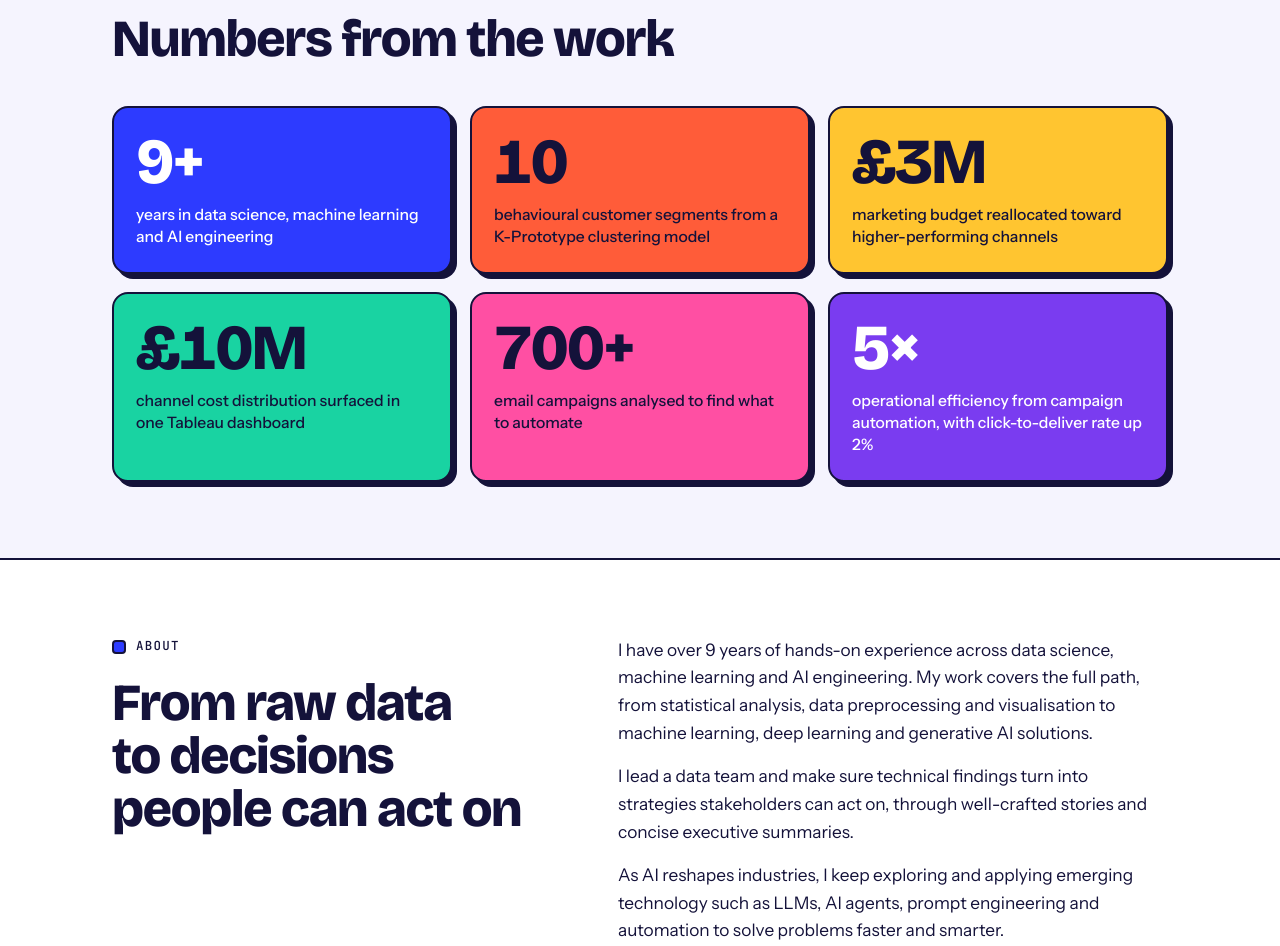
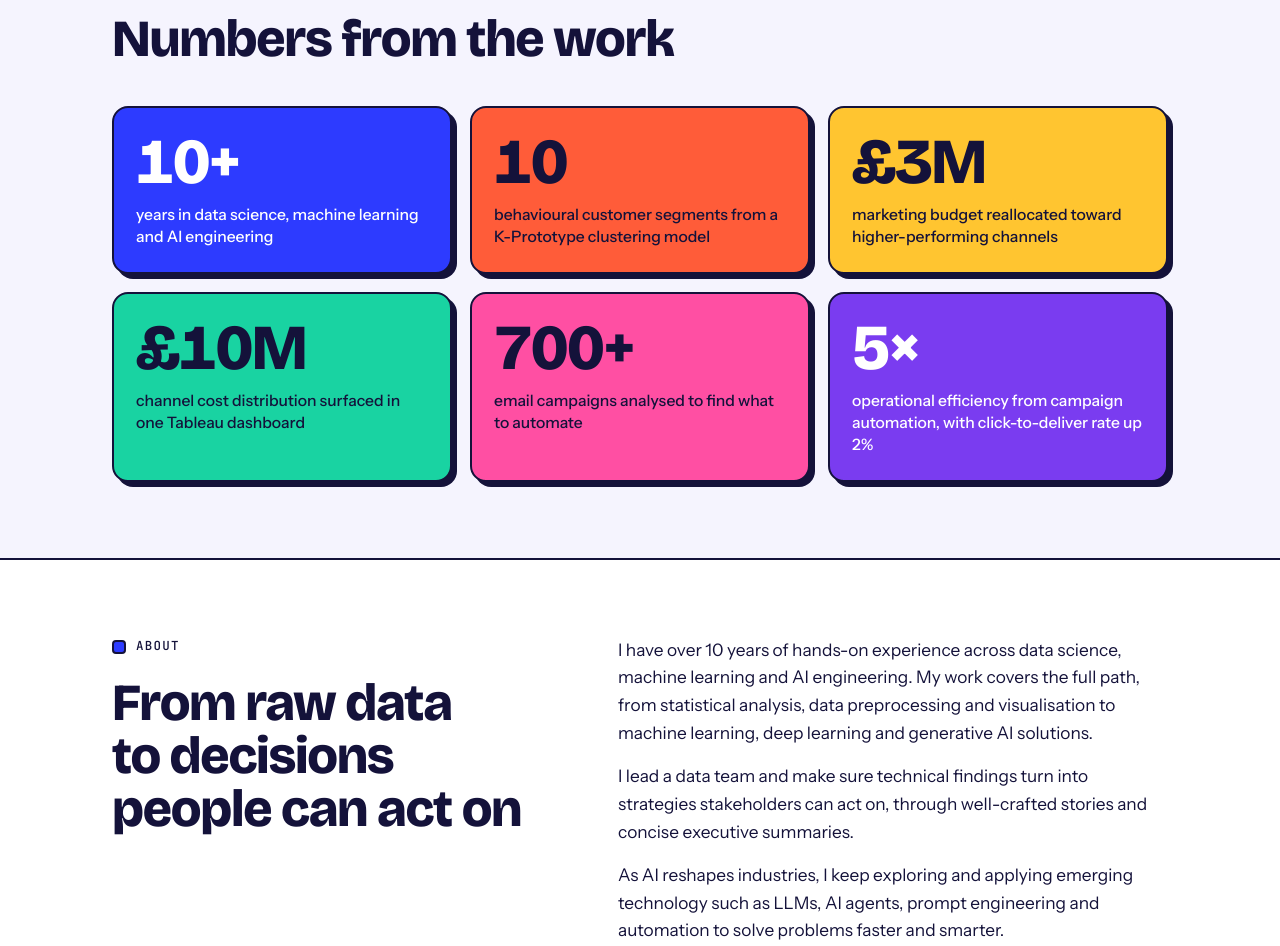
Before and after one commit to akhilshrwt3/akhilshrwt3.github.io, a plain HTML site: page index.html in a window 1280 px wide. Shown: the part 780-1726 px from the top of the page. Drawn offline with nearby package versions, Linux system fonts and the light colour scheme.

Commit message:
Update years of experience from 9 to 10 Year
Updated experience years from 9 to 10 in multiple sections.

```diff
--- a/index.html
+++ b/index.html
@@ -359,7 +359,7 @@ a { color: inherit; }
     <h2 class="h2">Numbers from the work</h2>
     <div class="section-body tiles">
       <div class="tile" style="--c:var(--blue);--t:var(--on-deep)">
-        <div class="tile-num">9+</div>
+        <div class="tile-num">10+</div>
         <p class="tile-label">years in data science, machine learning and AI engineering</p>
       </div>
       <div class="tile" style="--c:var(--coral)">
@@ -393,7 +393,7 @@ a { color: inherit; }
       <h2 class="h2">From raw data to decisions people can act on</h2>
     </div>
     <div class="about-copy">
-      <p>I have over 9 years of hands-on experience across data science, machine learning and AI engineering. My work covers the full path, from statistical analysis, data preprocessing and visualisation to machine learning, deep learning and generative AI solutions.</p>
+      <p>I have over 10 years of hands-on experience across data science, machine learning and AI engineering. My work covers the full path, from statistical analysis, data preprocessing and visualisation to machine learning, deep learning and generative AI solutions.</p>
       <p>I lead a data team and make sure technical findings turn into strategies stakeholders can act on, through well-crafted stories and concise executive summaries.</p>
       <p>As AI reshapes industries, I keep exploring and applying emerging technology such as LLMs, AI agents, prompt engineering and automation to solve problems faster and smarter.</p>
       <div class="about-tools">
```
